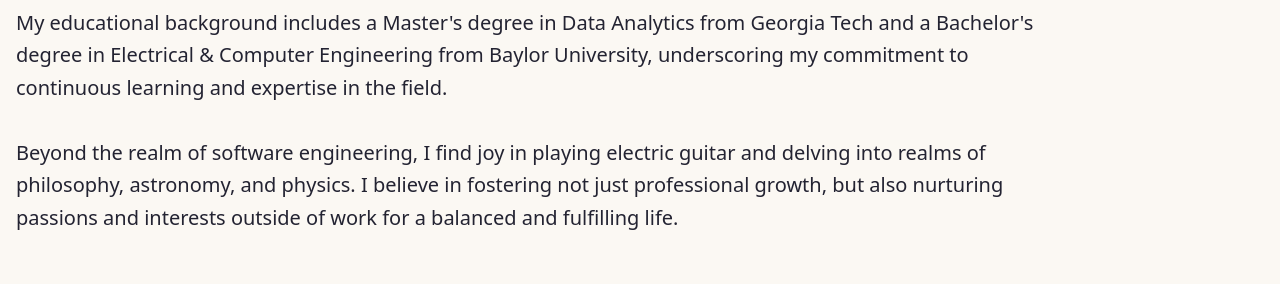
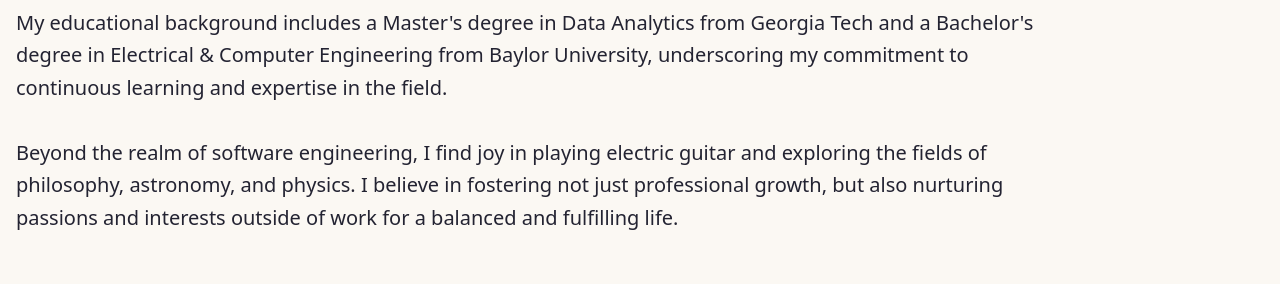
Before and after one commit to KrisStobbe/personal-portfolio, a Next.js app: page / in a window 1280 px wide. Shown: the part 1360-1644 px from the top of the page. Built offline with nearby package versions, Linux system fonts and the light colour scheme.

Commit message:
fix: remove duplicate "Realms" in description

```diff
--- a/app/sections/about/index.tsx
+++ b/app/sections/about/index.tsx
@@ -58,7 +58,7 @@
             <br />
             <p>
               Beyond the realm of software engineering, I find joy in playing
-              electric guitar and delving into realms of philosophy, astronomy,
+              electric guitar and exploring the fields of philosophy, astronomy,
               and physics. I believe in fostering not just professional growth,
               but also nurturing passions and interests outside of work for a
               balanced and fulfilling life.
```
